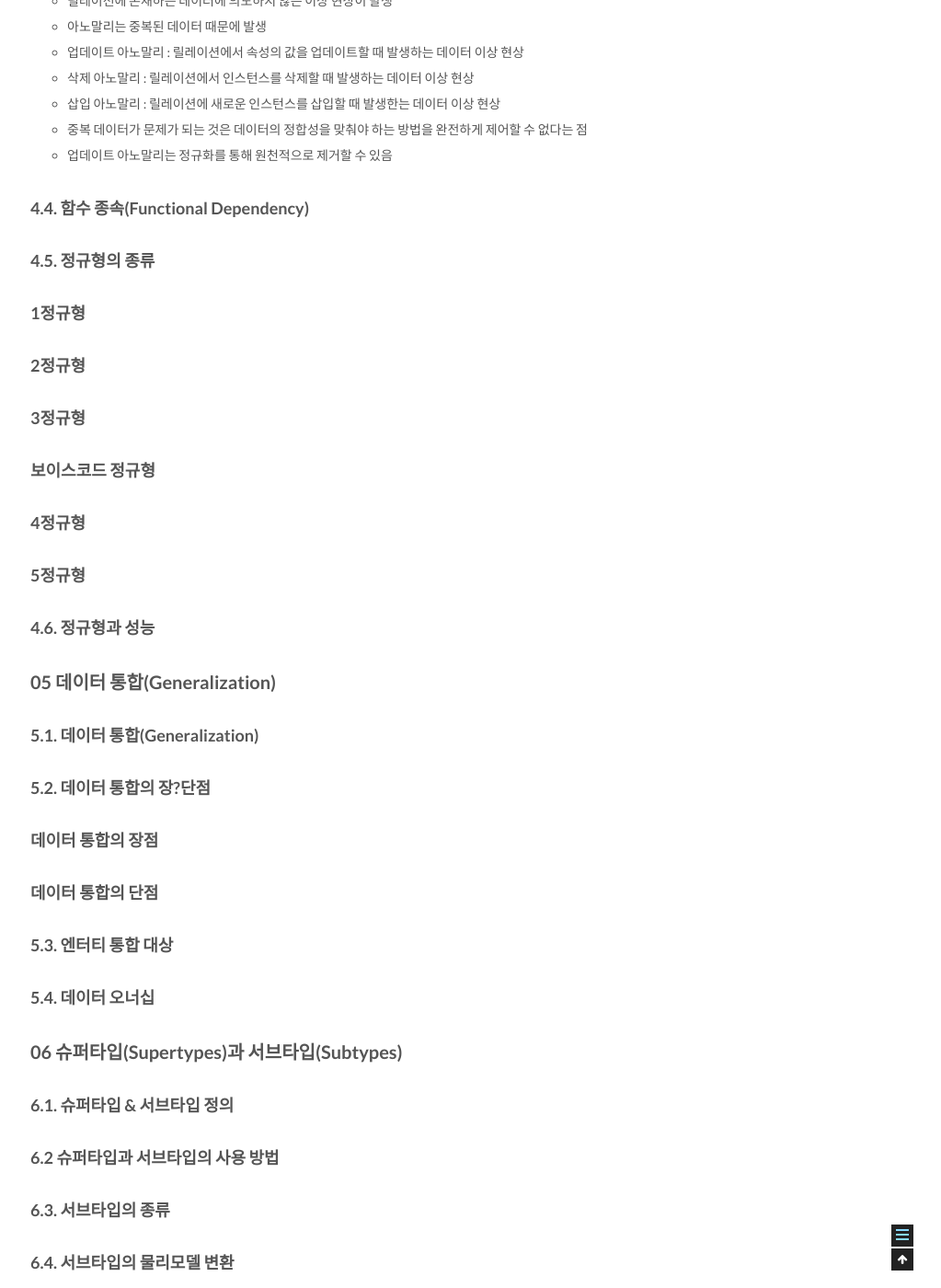
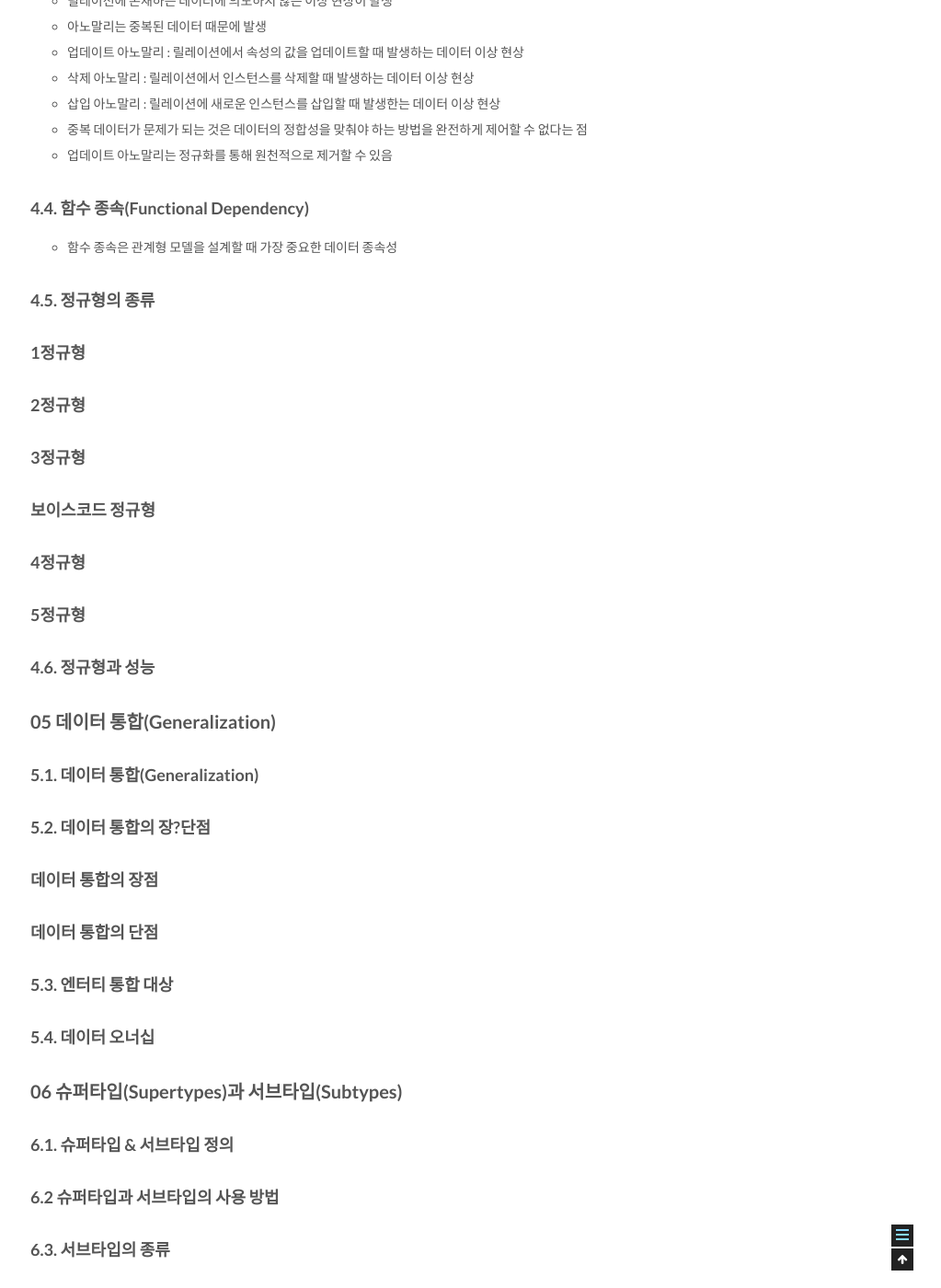
Before and after one commit to csj4032/csj4032.github.io, a Jekyll site: the page built from _posts/2018-05-02-관계형데이터모델링프리미엄가이드.md, in a window 1280 px wide and 1400 px high, scrolled down 12172 px. Shown: the whole window at 92% size, without its empty margins (257-1280 px from the left). Built offline with Jekyll 4.4.1, drawn with Linux system fonts in a browser that asks for light colours; comment, search, counter and statistics services are not loaded.

Commit message:
관계형 데이터 베이스 모델링 포스팅 수정

```diff
--- a/_posts/2018-05-02-관계형데이터모델링프리미엄가이드.md
+++ b/_posts/2018-05-02-관계형데이터모델링프리미엄가이드.md
@@ -373,6 +373,7 @@ comments: true
 * 업데이트 아노말리는 정규화를 통해 원천적으로 제거할 수 있음
 
 ### 4.4. 함수 종속(Functional Dependency)
+* 함수 종속은 관계형 모델을 설계할 때 가장 중요한 데이터 종속성
 
 ### 4.5. 정규형의 종류
 
```
